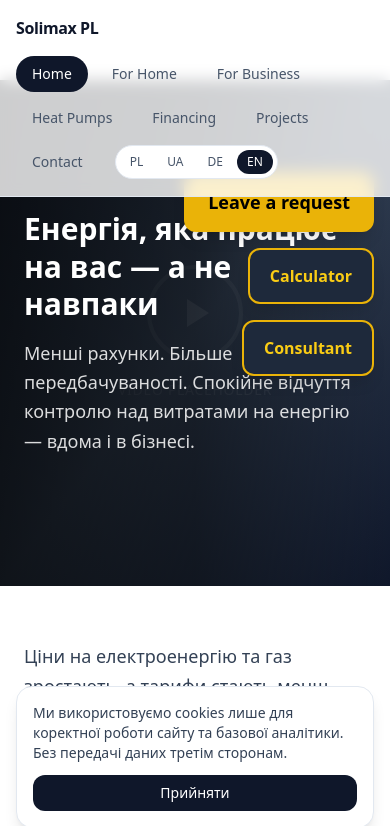
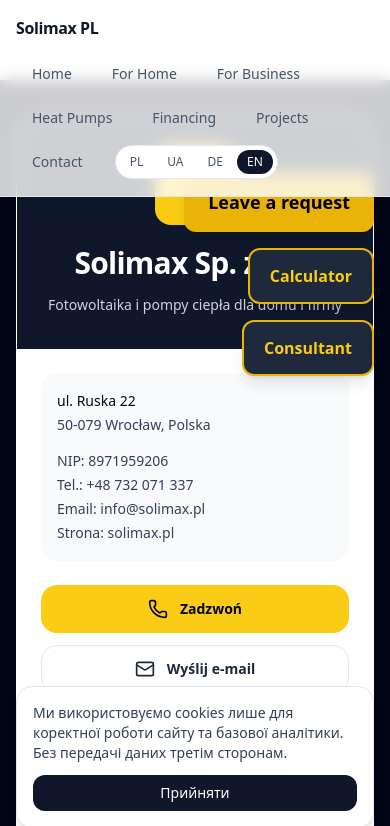
Before and after one commit to Serhii20260/solimax-pl, a React (Vite) app: page /card in a window 390 px wide. Before the commit this address led to /. Shown: the top 826 px of the page. Built offline with nearby package versions, Linux system fonts and the light colour scheme; no server answers.

Commit message:
Add Solimax mobile business card

```diff
--- a/src/App.tsx
+++ b/src/App.tsx
@@ -10,6 +10,7 @@
 import Finansowanie from "./pages/Finansowanie";
 import Projekty from "./pages/Projekty";
 import Kontakt from "./pages/Kontakt";
+import Card from "./pages/Card";
 
 import Pakiety from "./pages/Pakiety";
 import PakietDetails from "./pages/PakietDetails";
@@ -27,6 +28,7 @@
         <Route path="projekty" element={<Projekty />} />
         <Route path="kontakt" element={<Kontakt />} />
         <Route path="contact" element={<Kontakt />} />
+        <Route path="card" element={<Card />} />
 
         <Route path="pakiety" element={<Pakiety />} />
         <Route path="pakiety/:slug" element={<PakietDetails />} />
--- /dev/null
+++ b/src/pages/Card.tsx
@@ -0,0 +1,96 @@
+import { ContactRound, Globe, Mail, MapPin, Phone, Send } from "lucide-react";
+
+const company = {
+  name: "Solimax Sp. z o.o.",
+  description: "Fotowoltaika i pompy ciepła dla domu i firmy",
+  addressLine1: "ul. Ruska 22",
+  addressLine2: "50-079 Wrocław, Polska",
+  nip: "8971959206",
+  phoneDisplay: "+48 732 071 337",
+  phoneHref: "tel:+48732071337",
+  email: "info@solimax.pl",
+  website: "https://solimax.pl",
+  mapHref:
+    "https://www.google.com/maps/search/?api=1&query=Solimax%20Sp.%20z%20o.o.%20Ruska%2022%2050-079%20Wroc%C5%82aw",
+};
+
+const actions = [
+  {
+    label: "Zadzwoń",
+    href: company.phoneHref,
+    icon: Phone,
+    primary: true,
+  },
+  {
+    label: "Wyślij e-mail",
+    href: `mailto:${company.email}`,
+    icon: Mail,
+  },
+  {
+    label: "Otwórz stronę",
+    href: company.website,
+    icon: Globe,
+  },
+  {
+    label: "Sprawdź lokalizację",
+    href: company.mapHref,
+    icon: MapPin,
+  },
+  {
+    label: "Zapisz kontakt",
+    href: "/solimax.vcf",
+    icon: ContactRound,
+  },
+  {
+    label: "Zostaw zapytanie",
+    href: "/pl/kontakt",
+    icon: Send,
+    primary: true,
+  },
+];
+
+export default function Card() {
+  return (
+    <main className="min-h-screen bg-slate-950 px-4 py-8 text-white sm:px-6">
+      <section className="mx-auto flex min-h-[calc(100vh-4rem)] w-full max-w-md flex-col justify-center">
+        <div className="overflow-hidden rounded-[2rem] border border-white/10 bg-white shadow-2xl shadow-slate-950/30">
+          <div className="bg-slate-900 px-6 py-8 text-center">
+            <div className="mx-auto mb-5 flex h-20 w-20 items-center justify-center rounded-2xl bg-yellow-400 text-2xl font-bold text-slate-950">
+              S
+            </div>
+            <h1 className="text-3xl font-semibold tracking-tight">{company.name}</h1>
+            <p className="mt-3 text-sm leading-6 text-slate-300">{company.description}</p>
+          </div>
+
+          <div className="space-y-6 px-6 py-6 text-slate-900">
+            <div className="rounded-2xl bg-slate-50 p-4 text-sm leading-6 text-slate-700">
+              <p className="font-medium text-slate-950">{company.addressLine1}</p>
+              <p>{company.addressLine2}</p>
+              <p className="mt-3">NIP: {company.nip}</p>
+              <p>Tel.: {company.phoneDisplay}</p>
+              <p>Email: {company.email}</p>
+              <p>Strona: solimax.pl</p>
+            </div>
+
+            <div className="grid gap-3">
+              {actions.map(({ label, href, icon: Icon, primary }) => (
+                <a
+                  key={label}
+                  href={href}
+                  className={`inline-flex min-h-12 items-center justify-center gap-3 rounded-2xl px-4 py-3 text-sm font-semibold transition-colors ${
+                    primary
+                      ? "bg-yellow-400 text-slate-950 hover:bg-yellow-300"
+                      : "border border-slate-200 bg-white text-slate-800 hover:bg-slate-50"
+                  }`}
+                >
+                  <Icon className="h-5 w-5" aria-hidden="true" />
+                  <span>{label}</span>
+                </a>
+              ))}
+            </div>
+          </div>
+        </div>
+      </section>
+    </main>
+  );
+}
```
Also changed, not shown: 1 other file (tests, documents, lock files or other folders).
